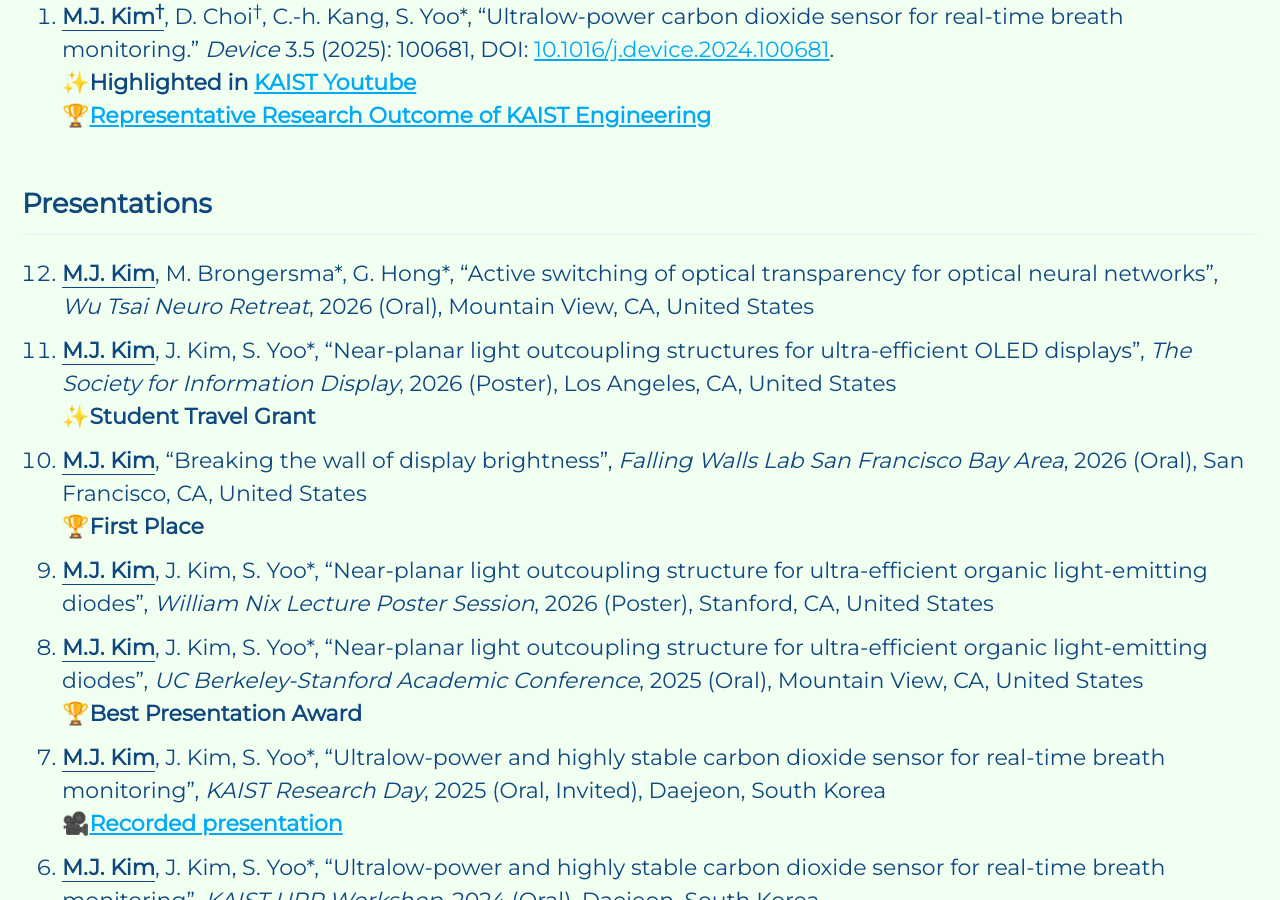
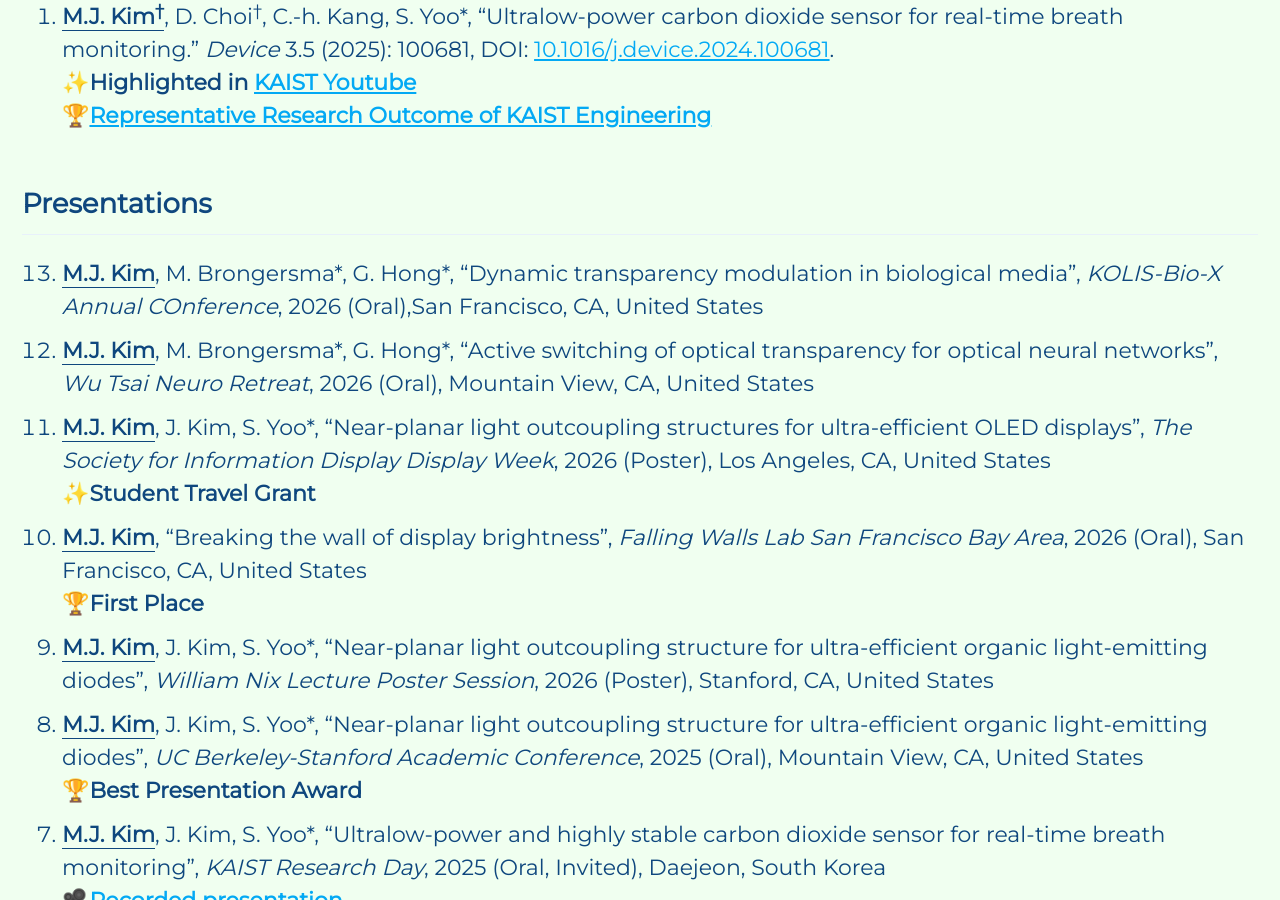
Before and after one commit to mj3259/mj3259.github.io, a Jekyll site: the page built from _pages/projects.md, in a window 1280 px wide and 900 px high, scrolled down 692 px. Built offline with Jekyll 4.4.1, drawn with Linux system fonts in a browser that asks for light colours; cached includes are drawn as plain includes.

Commit message:
Update projects.md

```diff
--- a/_pages/projects.md
+++ b/_pages/projects.md
@@ -47,8 +47,9 @@ feature_row1:
 
 
 ## Presentations
+1. **<u>M.J. Kim</u>**, M. Brongersma\*, G. Hong\*, "Dynamic transparency modulation in biological media", _KOLIS-Bio-X Annual COnference_, 2026 (Oral),San Francisco, CA, United States
 1. **<u>M.J. Kim</u>**, M. Brongersma\*, G. Hong\*, "Active switching of optical transparency for optical neural networks", _Wu Tsai Neuro Retreat_, 2026 (Oral), Mountain View, CA, United States
-1. **<u>M.J. Kim</u>**, J. Kim, S. Yoo*, "Near-planar light outcoupling structures for ultra-efficient OLED displays", _The Society for Information Display_, 2026 (Poster), Los Angeles, CA, United States
+1. **<u>M.J. Kim</u>**, J. Kim, S. Yoo*, "Near-planar light outcoupling structures for ultra-efficient OLED displays", _The Society for Information Display Display Week_, 2026 (Poster), Los Angeles, CA, United States
 ✨__Student Travel Grant__
 1. **<u>M.J. Kim</u>**, "Breaking the wall of display brightness", _Falling Walls Lab San Francisco Bay Area_, 2026 (Oral), San Francisco, CA, United States
 🏆__First Place__
```
